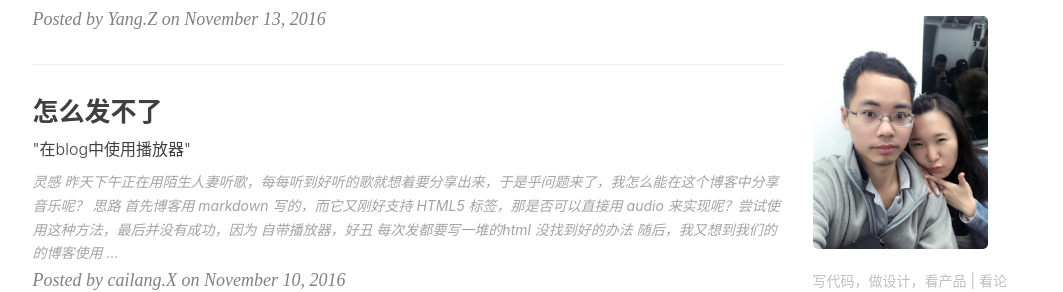
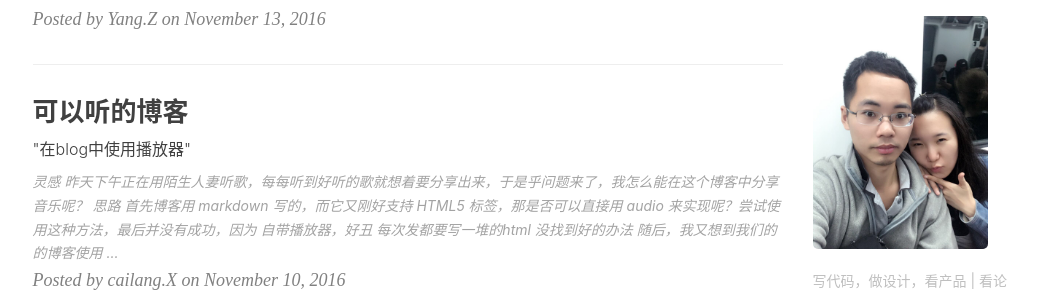
Before and after one commit to xiecailang/lyangblog, a Jekyll site: the page built from index.html, in a window 1280 px wide and 900 px high, scrolled down 568 px. Shown: the part 164-456 px from the top of the window, without its empty margins (135-1198 px from the left). Built offline with Jekyll 4.4.1, drawn with Linux system fonts in a browser that asks for light colours; nearby versions of some CDN libraries; the list of posts is cut into pages by our own code; comment, search, counter and statistics services are not loaded.

Commit message:
纠正测试

```diff
--- a/_posts/2016-11-10-post.markdown
+++ b/_posts/2016-11-10-post.markdown
@@ -1,6 +1,6 @@
 ---
 layout:     post
-title:      "怎么发不了"
+title:      "可以听的博客"
 subtitle:   " \"在blog中使用播放器\""
 date:       2016-11-10 10:00:00
 author:     "cailang.X"
```
